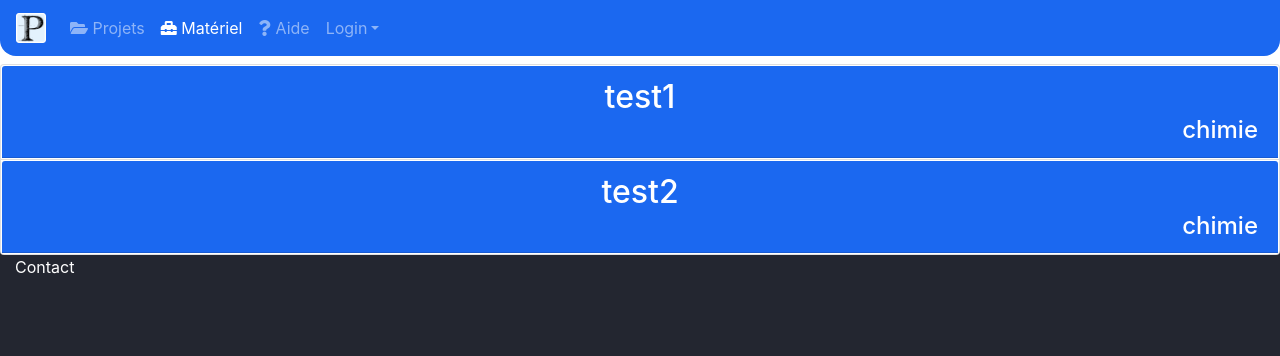
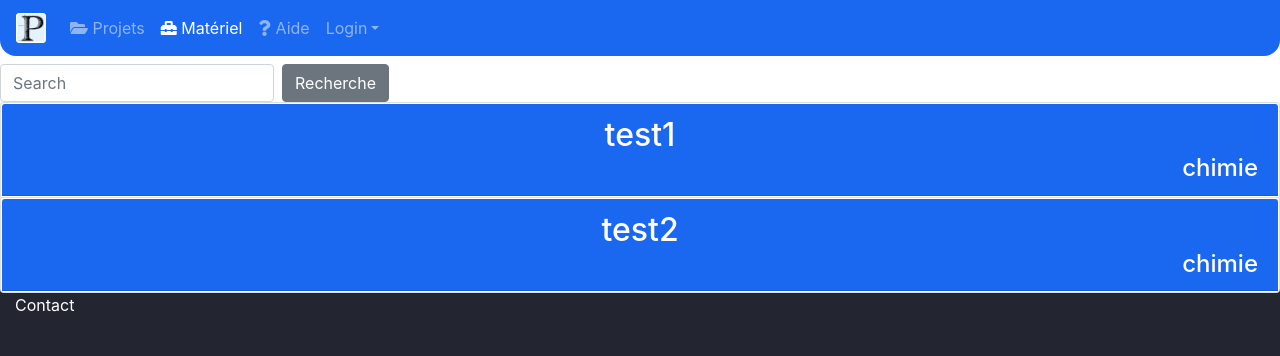
Before and after one commit to Dylan-Helin/Prepascience, a Django app: page /materiel/?form=null in a window 1280 px wide. Shown: the top 356 px of the page. Run offline with Django 3.2, Linux system fonts and the light colour scheme; data comes from the database, SQL or seed files in the repository; some libraries are stand-ins or nearby versions.

Commit message:
fonctionnalité de recherche de matériaux

```diff
--- a/Prepascience/views.py
+++ b/Prepascience/views.py
@@ -1,6 +1,6 @@
 from django.http import HttpResponse
 from django.shortcuts import render
-
+from django import forms
 from comptes.models import *
 
 
@@ -9,12 +9,21 @@ def homepage(request):
 
 
 def materiaux(request):
-    mat = Materiaux.objects.all()
-    return render(request, "materiaux.html", {'mat': mat})
+    if request.method == 'GET':
+        form = request.GET['form']
+        if form == 'null':
+            mat = Materiaux.objects.all()
+        else:
+            mat = Materiaux.objects.filter(nom__icontains=form)
+    else:
+        mat = Materiaux.objects.all()
+    l= len(mat)
+    return render(request, "materiaux.html", {'mat': mat, 'l':l})
 
 
 def profil(request):
     return render(request, "profil.html")
 
+
 def login(request):
     return render(request, "login.html")
--- a/templates/home.html
+++ b/templates/home.html
@@ -30,7 +30,7 @@
                 <a class="nav-link" href="#"> <i class="fas fa-folder-open"> </i> Projets </a>
             </li>
             <li class="nav-item">
-                <a class="nav-link" href="/materiel/"> <i class="fas fa-toolbox"></i> Matériel </a>
+                <a class="nav-link" href="/materiel/?form=null"> <i class="fas fa-toolbox"></i> Matériel </a>
             </li>
             <li class="nav-item">
                 <a class="nav-link" href="#"> <i class="fas fa-question"></i> Aide </a>
--- a/templates/materiaux.html
+++ b/templates/materiaux.html
@@ -52,7 +52,14 @@
 </nav>
 
 <main role="main"  style="padding-left: 0px;padding-right: 0px;padding-top: 4rem; background-color: #FFFFFF;border-bottom-left-radius: 1rem;border-bottom-right-radius: 1rem">
+<form class="form-inline" action="/materiel" method="GET">
+      <input class="form-control mr-sm-2" type="text" placeholder="Search" aria-label="Search" id="recherche" name="form" value="{{recherche}}">
+      <button class="btn btn-secondary my-2 my-sm-0" type="submit">Recherche</button>
+    </form>
     <div class="accordion" id="listeMateriaux">
+    {% if l == 0 %}
+        Aucun élément ne correspond à votre recherche
+    {% endif %}
     {% for i in mat %}
   <div class="card">
   <button class="btn btn-link" type="button" data-toggle="collapse" data-target="#collapse{{i.id}}" aria-expanded="true" aria-controls="collapse{{i.id}}" style="padding: 0px">
```
